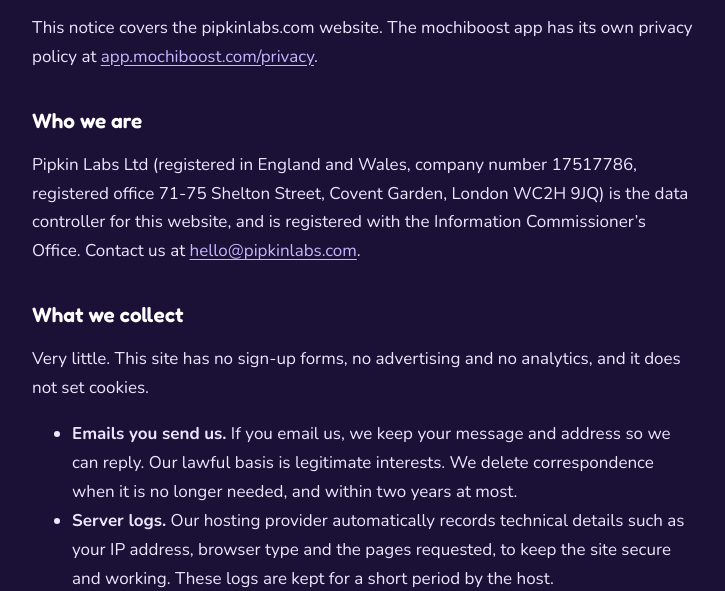
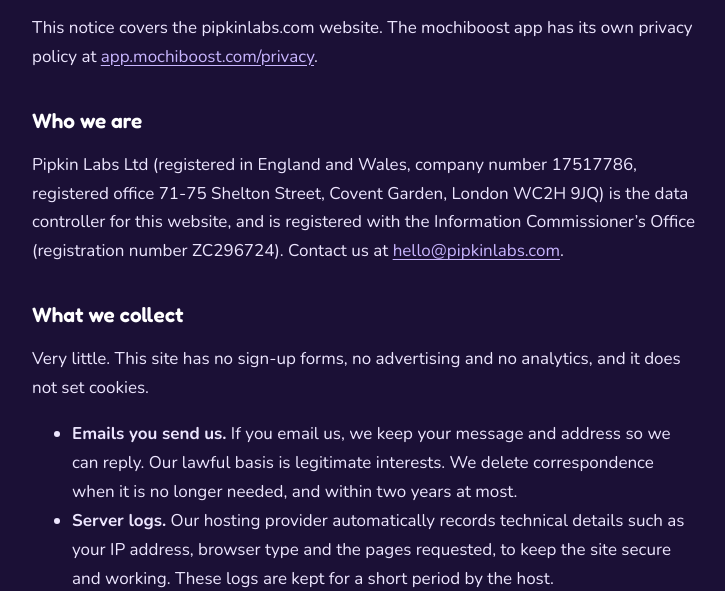
Before and after one commit to awood3254/pipkinlabs.com, a plain HTML site: page privacy.html in a window 1280 px wide. Shown: the part 206-797 px from the top of the page, without its empty margins (276-1001 px from the left). Drawn offline with nearby package versions, Linux system fonts and the light colour scheme.

Commit message:
Add the ICO registration number
Co-Authored-By: Claude Opus 5.5 <noreply@anthropic.com>
Claude-Session: https://claude.ai/code/session_01QCES7hqwLwh9BQECkFhzDP

```diff
--- a/privacy.html
+++ b/privacy.html
@@ -49,7 +49,7 @@ footer address { font-style: normal; }
   <p>This notice covers the pipkinlabs.com website. The mochiboost app has its own privacy policy at <a href="https://app.mochiboost.com/privacy/">app.mochiboost.com/privacy</a>.</p>
 
   <h2>Who we are</h2>
-  <p>Pipkin Labs Ltd (registered in England and Wales, company number 17517786, registered office 71-75 Shelton Street, Covent Garden, London WC2H 9JQ) is the data controller for this website, and is registered with the Information Commissioner&rsquo;s Office. Contact us at <a href="mailto:hello@pipkinlabs.com">hello@pipkinlabs.com</a>.</p>
+  <p>Pipkin Labs Ltd (registered in England and Wales, company number 17517786, registered office 71-75 Shelton Street, Covent Garden, London WC2H 9JQ) is the data controller for this website, and is registered with the Information Commissioner&rsquo;s Office (registration number ZC296724). Contact us at <a href="mailto:hello@pipkinlabs.com">hello@pipkinlabs.com</a>.</p>
 
   <h2>What we collect</h2>
   <p>Very little. This site has no sign-up forms, no advertising and no analytics, and it does not set cookies.</p>
```
